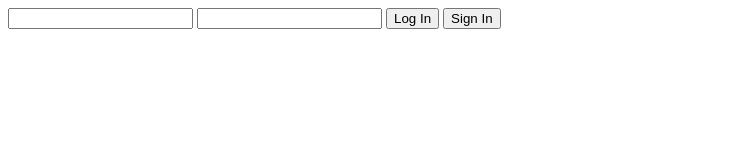
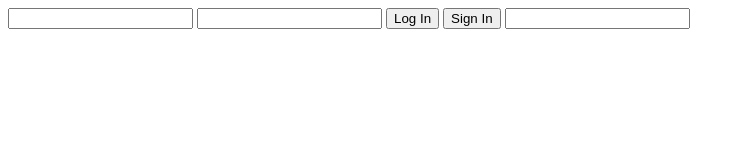
Before and after one commit to ssghost/My_gowasm, a plain HTML site: page index.html in a window 1280 px wide. Shown: the whole page, without its empty margins (0-745 px from the left). Drawn offline with Linux system fonts and the light colour scheme.

Commit message:
Update index.html

```diff
--- a/index.html
+++ b/index.html
@@ -38,7 +38,7 @@
       Sign In
     </button>
 
-    <output type="text" id="result" ></output>
+    <input type="text" color="red" id="result" />
 
   </body>
 </html>
```
